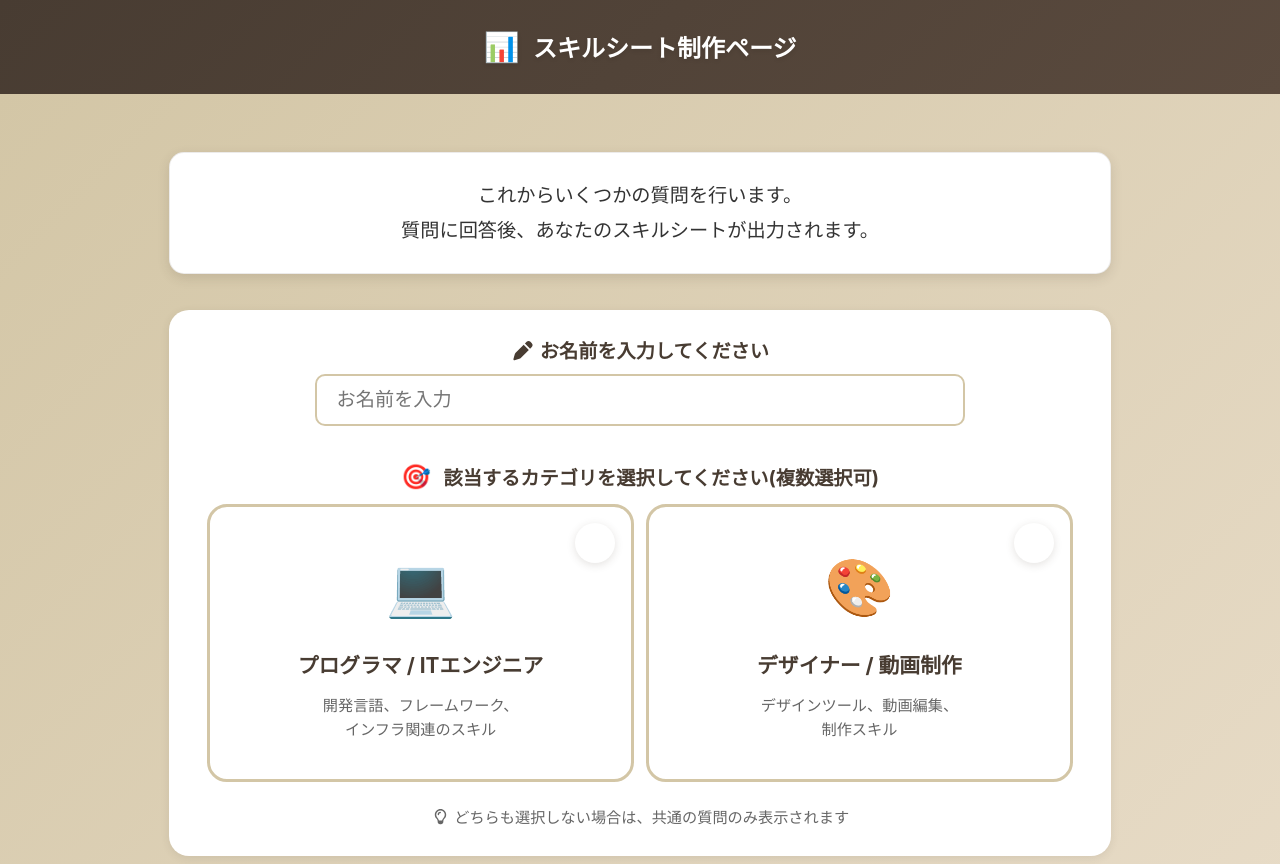
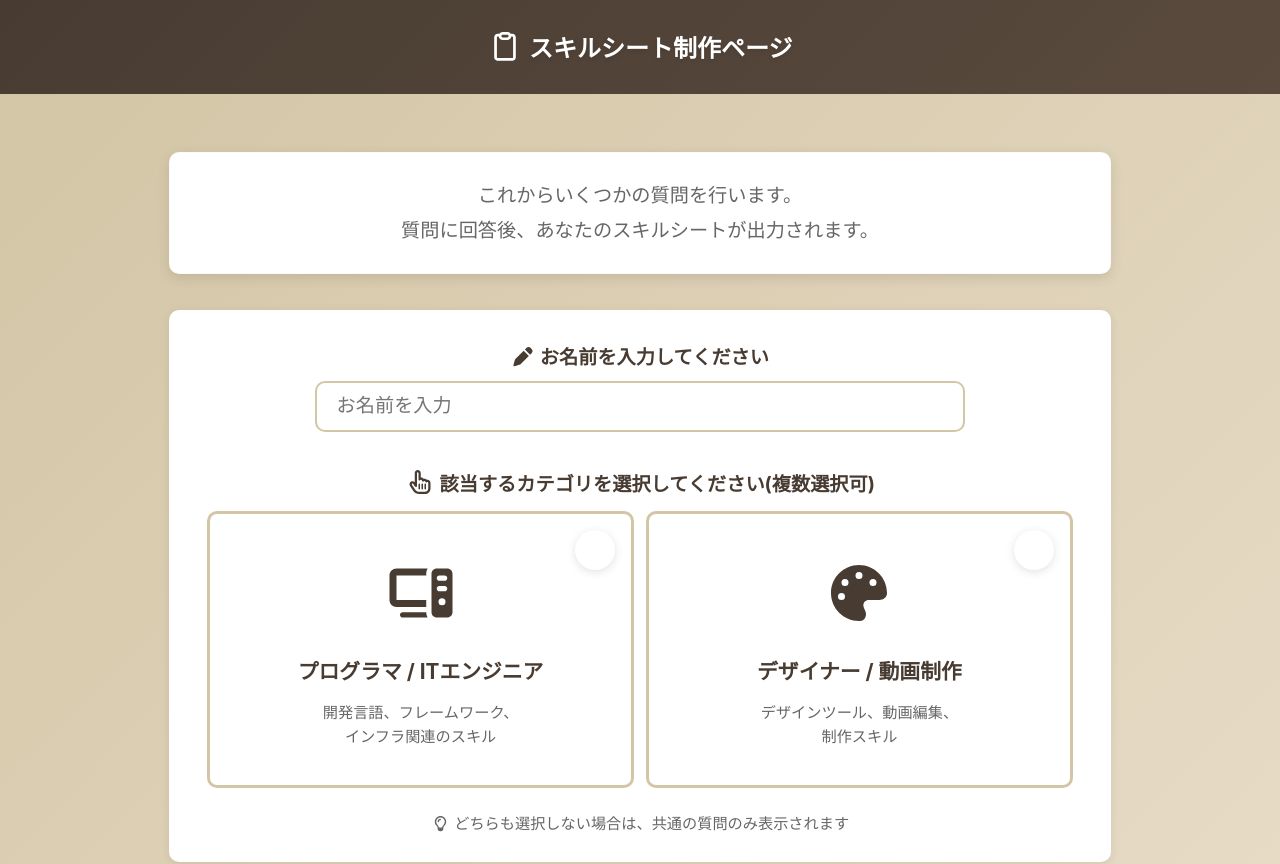
Before and after one commit to masa2401/CreateYourSkillSheet, a Vue app: page / in a window 1280 px wide. Shown: the top 864 px of the page. Built offline with nearby package versions, Linux system fonts and the light colour scheme.

Commit message:
FontAwesome全置換＆CSS微調整

```diff
--- a/src/components/ShareButton.vue
+++ b/src/components/ShareButton.vue
@@ -54,7 +54,12 @@ const toggleMenu = () => {
     <transition name="slide-fade">
       <div v-if="showMenu" class="share-menu">
         <button @click="handleCopy" class="menu-item" :class="{ success: copySuccess }">
-          <span class="menu-icon">{{ copySuccess ? '✓' : '📋' }}</span>
+          <span class="menu-icon" v-if="copySuccess">
+            <font-awesome-icon icon="fa-solid fa-check" />
+          </span>
+          <span class="menu-icon" v-else>
+            <font-awesome-icon icon="fa-regular fa-copy" />
+          </span>
           <span class="menu-text">{{ copySuccess ? 'コピーしました!' : 'URLをコピー' }}</span>
         </button>
       </div>
@@ -71,14 +76,18 @@ const toggleMenu = () => {
   height: 100%;
   padding: 0.75rem 1.5rem;
   border-radius: 50px;
-  font-size: 1.1rem;
-  font-weight: 700;
+  font-size: 1rem;
+  font-weight: 600;
   cursor: pointer;
   transition: all 0.3s;
   background: #ffffff;
   color: #483c32;
   border-color: #483c32;
   box-shadow: 0 2px 8px rgba(72, 60, 50, 0.1);
+  display: inline-flex;
+  align-items: center;
+  gap: 0.5rem;
+  white-space: nowrap;
 }
 
 .share-button:hover {
@@ -110,7 +119,7 @@ const toggleMenu = () => {
   cursor: pointer;
   display: flex;
   align-items: center;
-  gap: 0.75rem;
+  gap: 0.5rem;
   border-radius: 10px;
   transition: all 0.2s;
   font-size: 1rem;
@@ -128,7 +137,7 @@ const toggleMenu = () => {
 }
 
 .menu-icon {
-  font-size: 1.25rem;
+  font-size: 1rem;
 }
 
 .menu-text {
@@ -158,6 +167,7 @@ const toggleMenu = () => {
 @media (max-width: 768px) {
   .share-button {
     width: 100%;
+    justify-content: center;
   }
   .share-menu {
     left: 0;
--- a/src/components/TheHeader.vue
+++ b/src/components/TheHeader.vue
@@ -15,7 +15,9 @@ const goHome = () => {
 <template>
   <header class="header">
     <h1 class="title" @click="goHome">
-      <span class="icon">📊</span>
+      <span class="icon">
+        <font-awesome-icon icon="fa-regular fa-clipboard" />
+      </span>
       スキルシート制作ページ
     </h1>
   </header>
@@ -46,7 +48,6 @@ const goHome = () => {
 
 .icon {
   font-size: 1.8rem;
-  margin-right: 0.5rem;
   display: inline-block;
   vertical-align: baseline;
 }
--- a/src/main.js
+++ b/src/main.js
@@ -6,10 +6,10 @@ import router from './router'
 import { library } from '@fortawesome/fontawesome-svg-core'
 import { FontAwesomeIcon } from '@fortawesome/vue-fontawesome'
 
-import { faPen, faTriangleExclamation, faArrowRight, faCircleCheck, faArrowLeft, faPrint, faArrowUpRightFromSquare } from '@fortawesome/free-solid-svg-icons'
-import { faLightbulb, faHouse } from '@fortawesome/free-regular-svg-icons'
+import { faPen, faComputer, faPalette, faTriangleExclamation, faArrowRight, faCheck, faArrowLeft, faPrint, faArrowUpRightFromSquare, faBriefcase, } from '@fortawesome/free-solid-svg-icons'
+import { faClipboard, faHandPointer, faLightbulb, faChartBar, faHouse, faCopy } from '@fortawesome/free-regular-svg-icons'
 
-library.add(faPen, faTriangleExclamation, faLightbulb, faArrowRight, faCircleCheck, faArrowLeft, faPrint, faArrowUpRightFromSquare, faHouse);
+library.add(faClipboard, faPen, faHandPointer, faComputer, faPalette, faTriangleExclamation, faLightbulb, faArrowRight, faBriefcase, faChartBar, faArrowLeft, faPrint, faArrowUpRightFromSquare, faHouse, faCheck, faCopy);
 
 const app = createApp(App)
 app.component('font-awesome-icon', FontAwesomeIcon)
--- a/src/utils/constants.js
+++ b/src/utils/constants.js
@@ -11,19 +11,19 @@ export const CATEGORIES = {
     COMMON: {
         id: 1,
         genre: '共通の質問',
-        icon: '💼',
+        icon: 'fa-solid fa-briefcase',
         alwaysChecked: true,
     },
     ENGINEER: {
         id: 2,
         genre: 'プログラマ/エンジニア向けの質問',
-        icon: '💻',
+        icon: 'fa-solid fa-computer',
         storageKey: STORAGE_KEYS.CATEGORY_ENGINEER,
     },
     DESIGNER: {
         id: 3,
         genre: 'デザイナー(動画制作)向けの質問',
-        icon: '🎨',
+        icon: 'fa-solid fa-palette',
         storageKey: STORAGE_KEYS.CATEGORY_DESIGNER,
     },
 }
--- a/src/views/SurveyPage.vue
+++ b/src/views/SurveyPage.vue
@@ -123,7 +123,7 @@ const isSubmitDisabled = () => {
         </div>
         <div class="instruction-card">
           <p class="instruction-text">
-            <font-awesome-icon icon="fa-solid fa-circle-check" />
+            <font-awesome-icon icon="fa-solid fa-check" />
             以下の質問にチェックを入れていただき、習熟度を5段階で回答してください。
           </p>
         </div>
@@ -134,7 +134,7 @@ const isSubmitDisabled = () => {
       <template v-for="(category, categoryIndex) in categoryData" :key="category.id">
         <div v-if="category.isChecked" class="category-section">
           <div class="category-header">
-            <span class="category-icon">{{ category.icon }}</span>
+            <font-awesome-icon :icon="category.icon" class="category-icon" />
             <h3 class="category-title">{{ category.genre }}</h3>
           </div>
 
@@ -223,8 +223,9 @@ const isSubmitDisabled = () => {
 .category-section {
   margin-bottom: 2rem;
   background: #ffffff;
-  border-radius: 15px;
+  border-radius: 10px;
   box-shadow: 0 2px 8px rgba(72, 60, 50, 0.1);
+  padding: 2.5rem 0;
 }
 
 .category-header {
@@ -232,17 +233,18 @@ const isSubmitDisabled = () => {
   justify-content: center;
   align-items: center;
   gap: 0.75rem;
-  padding: 3rem 1.5rem 1.5rem;
+  padding: 1rem;
 }
 
 .category-icon {
   font-size: 2rem;
+  color: #483c32;
 }
 
 .category-title {
   font-size: 1.5rem;
   margin: 0;
-  color: #333;
+  color: #483c32;
   font-weight: 700;
 }
 
--- a/src/views/TopPage.vue
+++ b/src/views/TopPage.vue
@@ -91,7 +91,9 @@ const validateAndProceed = () => {
 
         <div class="category-section">
           <h3 class="section-title">
-            <span class="title-icon">🎯</span>
+            <span class="title-icon">
+              <font-awesome-icon icon="fa-regular fa-hand-pointer" />
+            </span>
             該当するカテゴリを選択してください(複数選択可)
           </h3>
           <div class="category-cards">
@@ -102,7 +104,9 @@ const validateAndProceed = () => {
                 v-model="selectedCategories.engineer"
               />
               <div class="card-content">
-                <div class="card-icon-large">💻</div>
+                <div class="card-icon-large">
+                  <font-awesome-icon icon="fa-solid fa-computer" />
+                </div>
                 <h4 class="card-category-title">プログラマ / ITエンジニア</h4>
                 <p class="card-category-desc">
                   開発言語、フレームワーク、<br />インフラ関連のスキル
@@ -119,7 +123,9 @@ const validateAndProceed = () => {
                 v-model="selectedCategories.designer"
               />
               <div class="card-content">
-                <div class="card-icon-large">🎨</div>
+                <div class="card-icon-large">
+                  <font-awesome-icon icon="fa-solid fa-palette" />
+                </div>
                 <h4 class="card-category-title">デザイナー / 動画制作</h4>
                 <p class="card-category-desc">デザインツール、動画編集、<br />制作スキル</p>
                 <div class="check-indicator">
@@ -171,15 +177,16 @@ const validateAndProceed = () => {
 
 .welcome-card {
   background: #ffffff;
-  border-radius: 15px;
+  border-radius: 10px;
   padding: 1.6rem;
   text-align: center;
   margin-bottom: 2.25rem;
   box-shadow: 0 4px 12px rgba(72, 60, 50, 0.15);
-  border: 1px solid rgba(72, 60, 50, 0.1);
+  border: 1px solid rgba(219, 214, 211, 0.1);
 }
 
 .card-description {
+  color: #666;
   font-size: 1.2rem;
   line-height: 1.8;
   margin: 0;
@@ -187,8 +194,8 @@ const validateAndProceed = () => {
 
 .input-group {
   background: #ffffff;
-  border-radius: 20px;
-  padding: 1.6rem 2.4rem;
+  border-radius: 10px;
+  padding: 2rem 2.4rem 1.6rem;
   margin-bottom: 2.25rem;
   box-shadow: 0 2px 8px rgba(72, 60, 50, 0.1);
 }
@@ -255,7 +262,6 @@ const validateAndProceed = () => {
 
 .title-icon {
   font-size: 1.5rem;
-  margin-right: 0.5rem;
 }
 
 .category-cards {
@@ -269,7 +275,7 @@ const validateAndProceed = () => {
   position: relative;
   background: #ffffff;
   border: 3px solid #d3c6a6;
-  border-radius: 20px;
+  border-radius: 10px;
   padding: 2.25rem;
   cursor: pointer;
   transition: all 0.3s;
@@ -290,7 +296,8 @@ const validateAndProceed = () => {
 }
 
 .category-card.active .card-category-title,
-.category-card.active .card-category-desc {
+.category-card.active .card-category-desc,
+.category-card.active .card-icon-large {
   color: #ffffff;
 }
 
@@ -303,6 +310,7 @@ const validateAndProceed = () => {
 }
 
 .card-icon-large {
+  color: #483c32;
   font-size: 3.5rem;
   margin-bottom: 1rem;
 }
```
Also changed, not shown: src/views/ResultPage.vue (+15 -23 lines).
